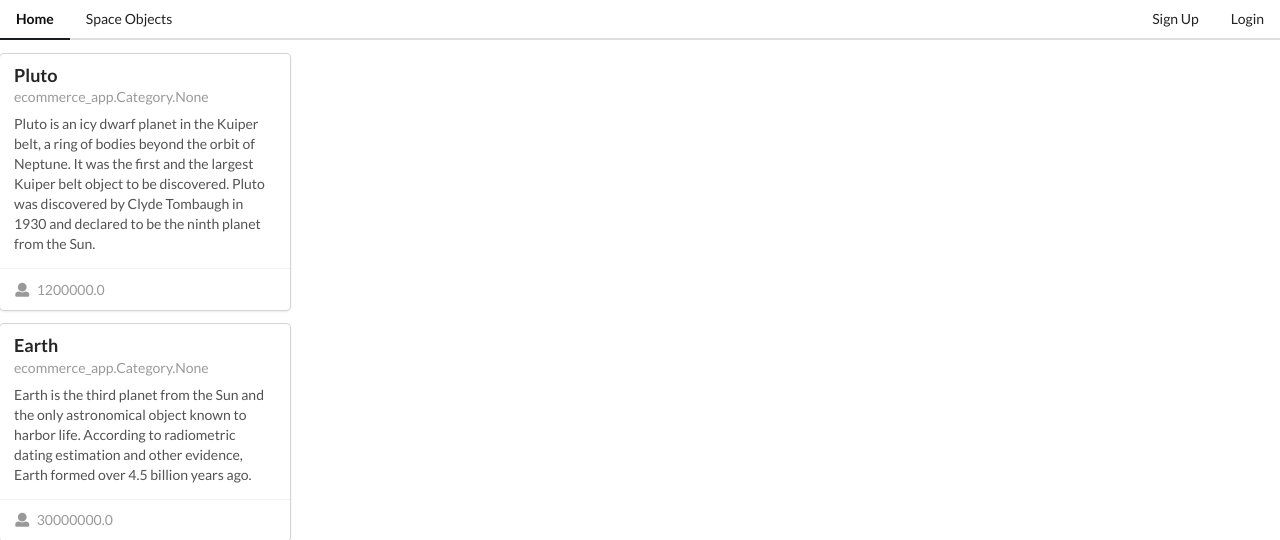
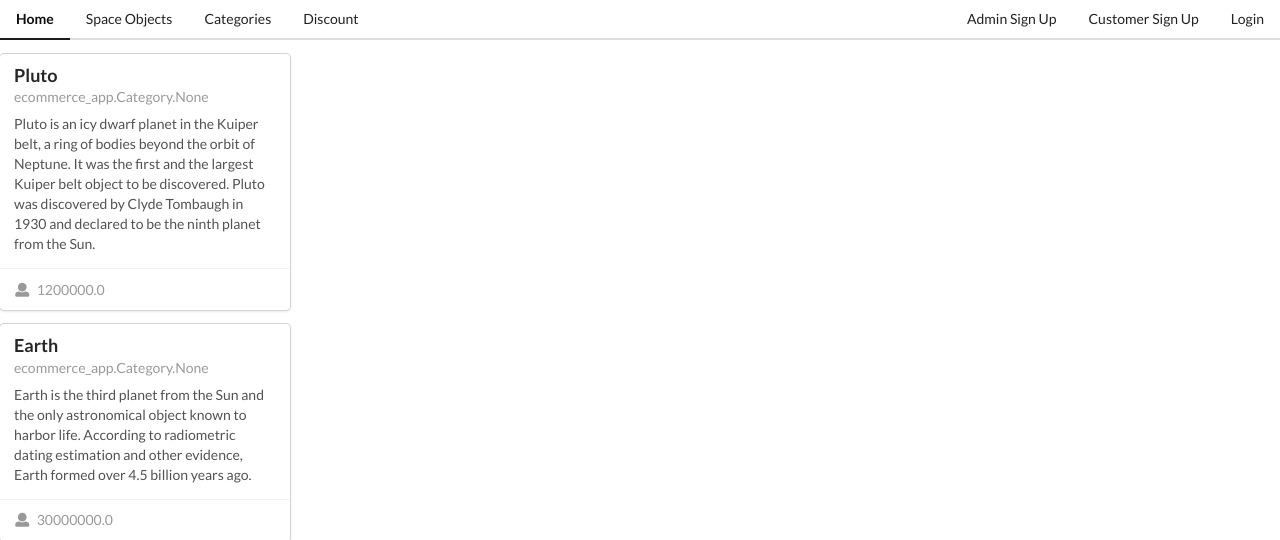
Before and after one commit to vBoBv/cosmosring, a Django app: page /category/1 in a window 1280 px wide. Shown: the top 540 px of the page. Run offline with Django 3.2, Linux system fonts and the light colour scheme; data comes from the database, SQL or seed files in the repository; parts of the project's set-up code (start-up, migrations or seed data) failed here and were passed over.

Commit message:
refactored base.html

```diff
--- a/Assignment/iscg7420-Assignment1/spaceout/ecommerce_app/templates/ecommerce_app/base.html
+++ b/Assignment/iscg7420-Assignment1/spaceout/ecommerce_app/templates/ecommerce_app/base.html
@@ -1,20 +1,35 @@
 <link rel="stylesheet" href="https://cdnjs.cloudflare.com/ajax/libs/semantic-ui/2.4.1/semantic.min.css" integrity="sha512-8bHTC73gkZ7rZ7vpqUQThUDhqcNFyYi2xgDgPDHc+GXVGHXq+xPjynxIopALmOPqzo9JZj0k6OqqewdGO3EsrQ==" crossorigin="anonymous" />
 
 <div class="ui secondary pointing menu">
-  <a class="active item">
+    <a class="active item" href="{% url 'home' %}">
     Home
-  </a>
-  <a class="item">
+    </a>
+    <a class="item" href="{% url 'spaceobjects' %}">
     Space Objects
-  </a>
-  <div class="right menu">
-    <a class="ui item">
-      Sign Up
     </a>
-      <a class="ui item">
-      Login
+    <a class="item" href="{% url 'categories' %}">
+        Categories
     </a>
-  </div>
+    <a class="item" href="{% url 'discounts' %}">
+        Discount
+    </a>
+    <div class="right menu">
+        {% if user.is_authenticated %}
+            <a class="ui item" href="{% url 'logout' %}">
+              Logout
+            </a>
+        {% else %}
+            <a class="ui item" href="{% url 'adminsignup' %}">
+              Admin Sign Up
+            </a>
+            <a class="ui item" href="{% url 'signup_customer' %}">
+              Customer Sign Up
+            </a>
+            <a class="ui item" href="{% url 'login' %}">
+              Login
+            </a>
+        {% endif %}
+    </div>
 </div>
 
 
```
